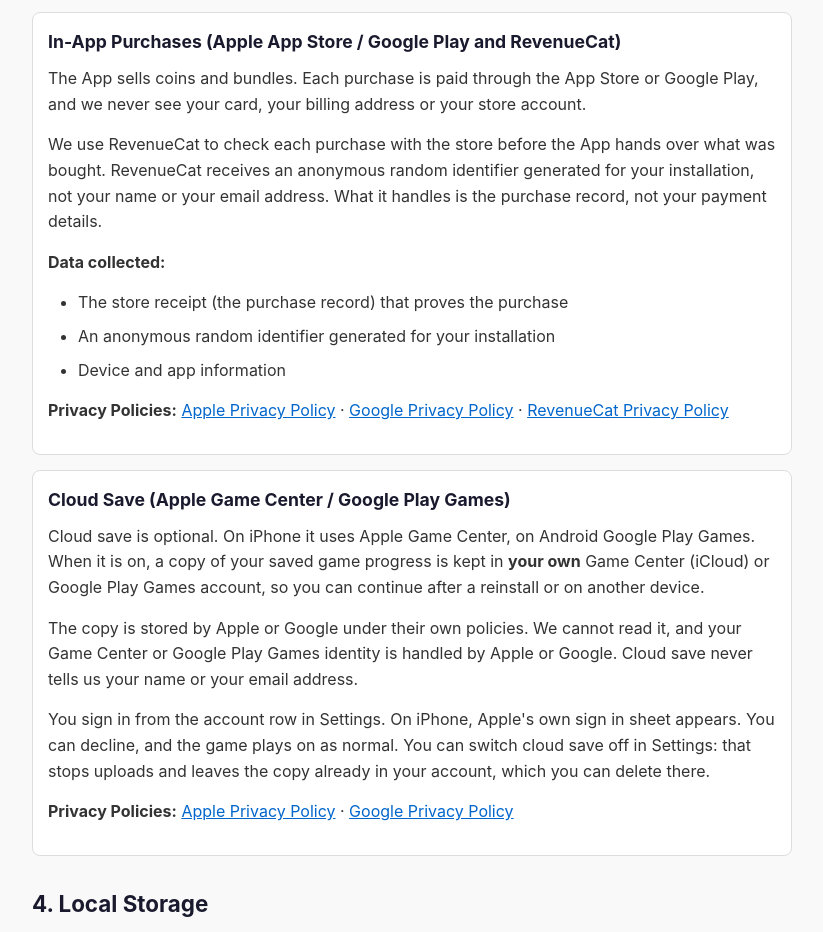
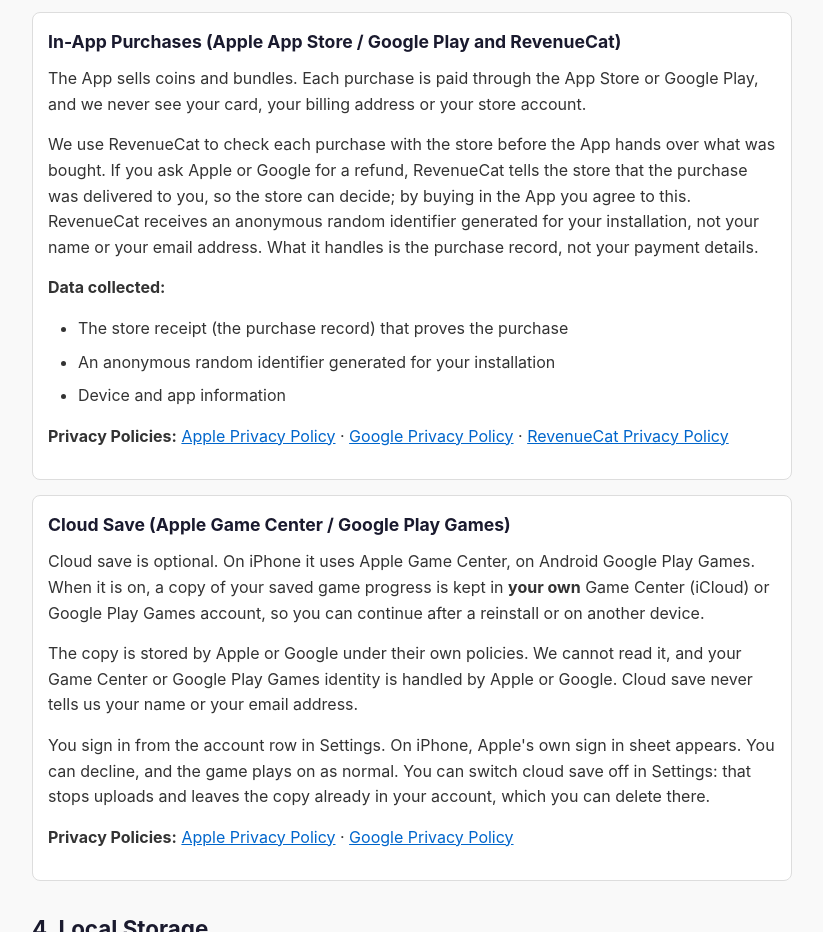
Before and after one commit to egiray/egiray.github.io, a plain HTML site: page color-sort/privacy-policy.html in a window 1280 px wide. Shown: the part 3946-4878 px from the top of the page, without its empty margins (228-1051 px from the left). Drawn offline with Linux system fonts and the light colour scheme.

Commit message:
Color Sort privacy: on a refund request RevenueCat tells the store the purchase was delivered, and buying agrees to it
Co-Authored-By: Claude Opus 5.5 <noreply@anthropic.com>

```diff
--- a/color-sort/privacy-policy.html
+++ b/color-sort/privacy-policy.html
@@ -336,7 +336,10 @@
       </p>
       <p>
         We use RevenueCat to check each purchase with the store before the App
-        hands over what was bought. RevenueCat receives an anonymous random identifier generated
+        hands over what was bought. If you ask Apple or Google for a refund,
+        RevenueCat tells the store that the purchase was delivered to you,
+        so the store can decide; by buying in the App you
+        agree to this. RevenueCat receives an anonymous random identifier generated
         for your installation, not your name or your email address. What it
         handles is the purchase record, not your payment details.
       </p>
```
